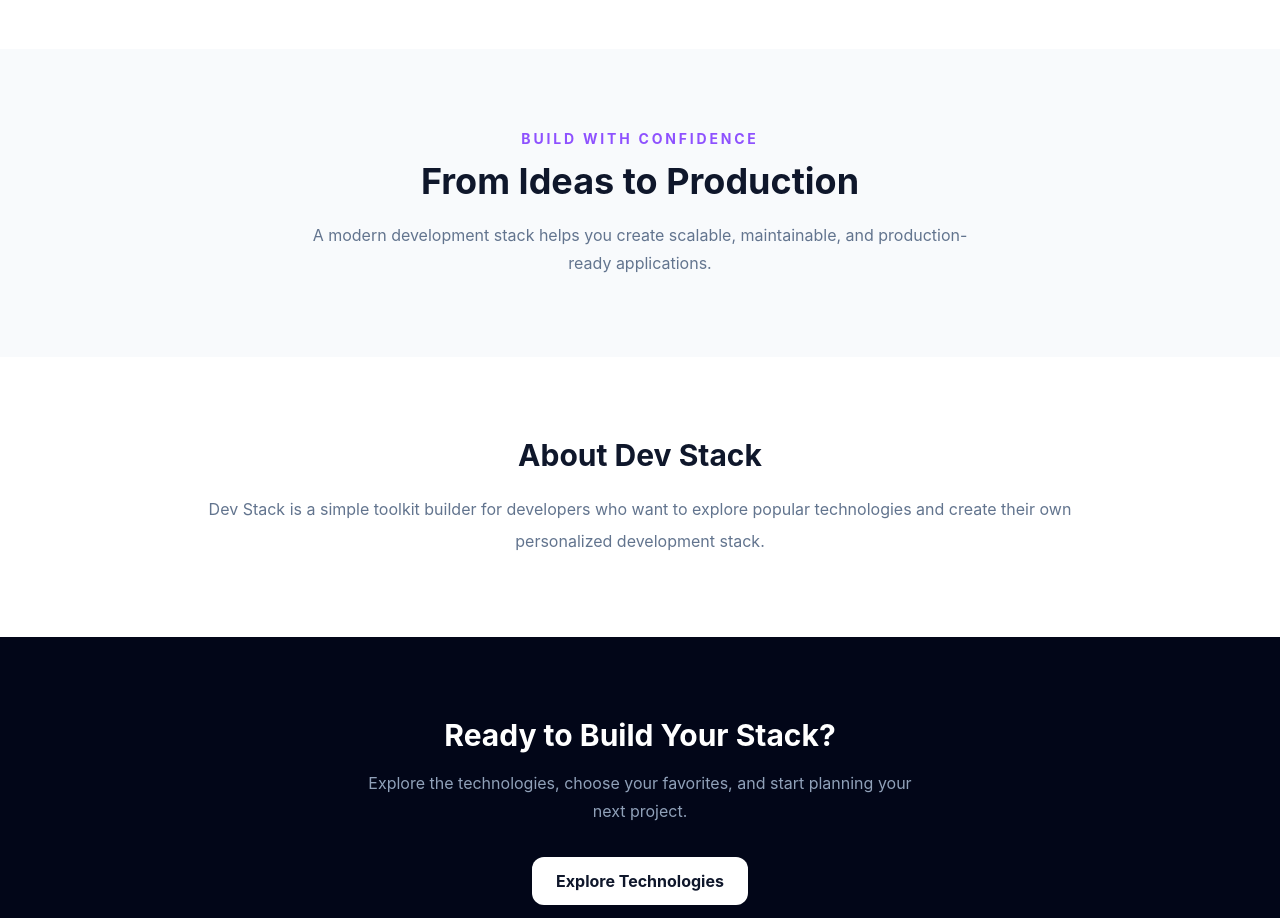
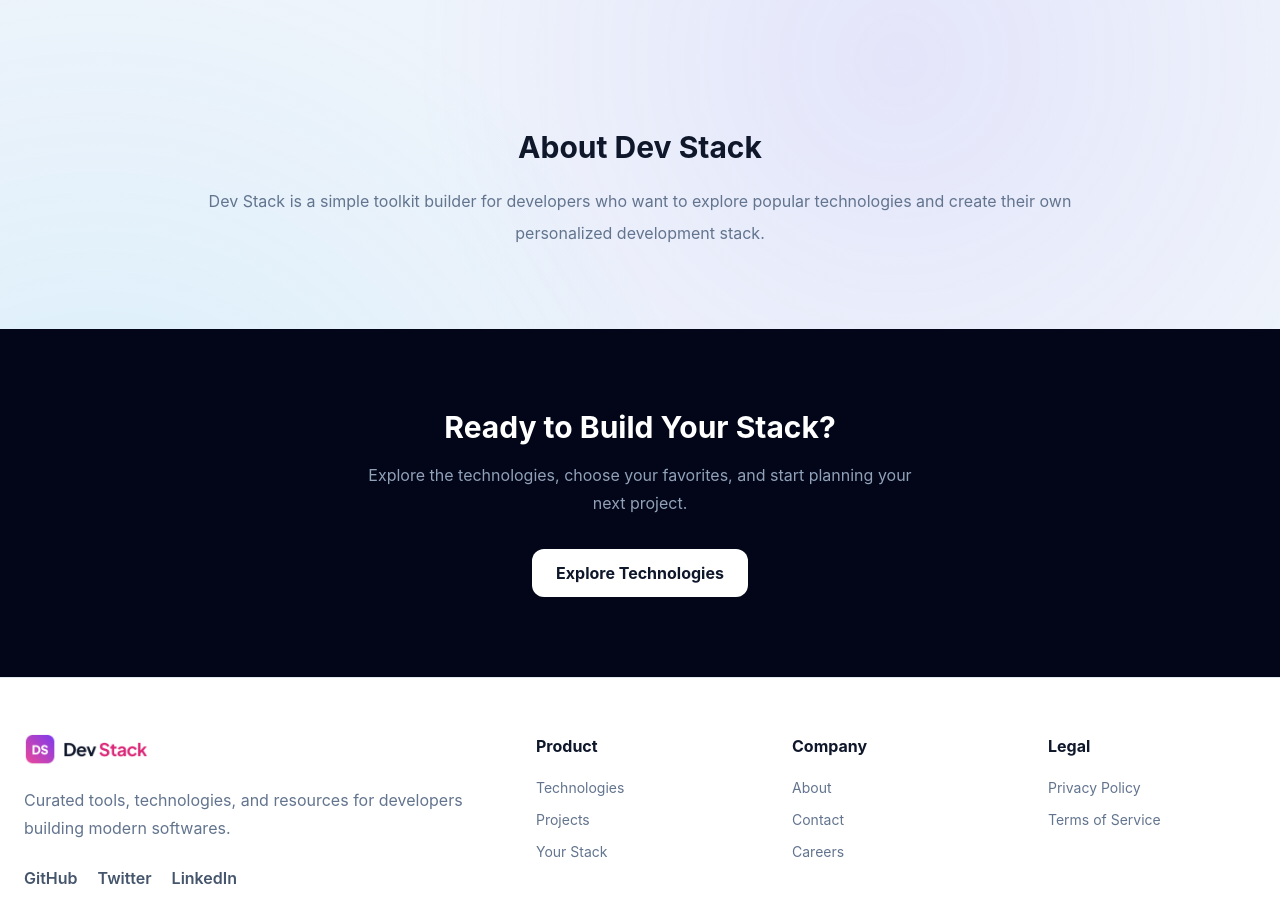
Before and after one commit to tasdid2222019/dev-stack, a React (Vite) app: page / in a window 1280 px wide. Shown: the part 2540-3458 px from the top of the page. Built offline with nearby package versions, Linux system fonts and the light colour scheme.

Commit message:
Applied techy background theme, glass effects, and footer/navbar polish; removed projects section

```diff
--- a/index.html
+++ b/index.html
@@ -2,9 +2,8 @@
 <html lang="en">
   <head>
     <meta charset="UTF-8" />
-    <link rel="icon" type="image/svg+xml" href="/favicon.svg" />
-    <meta name="viewport" content="width=device-width, initial-scale=1.0" />
-    <title>devstack</title>
+       <meta name="viewport" content="width=device-width, initial-scale=1.0" />
+    <title>Dev Stack | Build Your Developer Toolkit</title>
   </head>
   <body>
     <div id="root"></div>
--- a/src/App.tsx
+++ b/src/App.tsx
@@ -68,7 +68,7 @@ function App() {
   };
 
   return (
-    <div className="min-h-screen bg-white text-slate-900">
+    <div className="min-h-screen bg-transparent text-slate-900">
       <Navbar />
 
       <main>
@@ -115,7 +115,7 @@ function App() {
                   ))}
                 </div>
 
-                <aside className="h-fit rounded-3xl border border-slate-200 bg-slate-50 p-6 lg:sticky lg:top-24">
+                <aside className="h-fit rounded-3xl border border-white/50 bg-white/50 p-6 shadow-[0_8px_30px_-10px_rgba(59,130,246,0.2)] backdrop-blur-lg lg:sticky lg:top-24">
                   <div className="mb-6 flex items-center justify-between">
                     <div>
                       <h3 className="text-xl font-bold text-slate-900">
@@ -190,25 +190,6 @@ function App() {
           </div>
         </section>
 
-        <section
-          id="projects"
-          className="bg-slate-50 px-6 py-20"
-        >
-          <div className="mx-auto max-w-5xl text-center">
-            <p className="mb-3 text-sm font-bold uppercase tracking-[0.2em] text-violet-500">
-              Build With Confidence
-            </p>
-
-            <h2 className="text-3xl font-bold text-slate-900 sm:text-4xl">
-              From Ideas to Production
-            </h2>
-
-            <p className="mx-auto mt-5 max-w-2xl leading-7 text-slate-500">
-              A modern development stack helps you create scalable,
-              maintainable, and production-ready applications.
-            </p>
-          </div>
-        </section>
 
         <section id="about" className="px-6 py-20">
           <div className="mx-auto max-w-4xl text-center">
--- a/src/components/Footer.tsx
+++ b/src/components/Footer.tsx
@@ -3,7 +3,7 @@ import logo from "../assets/logo-text.png";
 function Footer() {
   return (
     <footer className="border-t border-slate-200 bg-white">
-      <div className="mx-auto grid max-w-7xl gap-12 px-6 py-14 md:grid-cols-2 lg:grid-cols-4">
+      <div className="mx-auto grid max-w-7xl gap-12 px-6 py-14 md:grid-cols-2 lg:grid-cols-5">
         <div className="lg:col-span-2">
           <img src={logo} alt="Dev Stack" className="h-8 w-auto" />
 
@@ -71,8 +71,22 @@ function Footer() {
               Contact
             </a>
 
-            <a href="#home" className="hover:text-pink-500">
+                        <a href="#home" className="hover:text-pink-500">
               Careers
+            </a>
+          </div>
+        </div>
+
+        <div>
+          <h3 className="font-bold text-slate-900">Legal</h3>
+
+          <div className="mt-5 flex flex-col gap-3 text-sm text-slate-500">
+            <a href="#privacy" className="hover:text-pink-500">
+              Privacy Policy
+            </a>
+
+            <a href="#terms" className="hover:text-pink-500">
+              Terms of Service
             </a>
           </div>
         </div>
--- a/src/components/Navbar.tsx
+++ b/src/components/Navbar.tsx
@@ -10,7 +10,7 @@ function Navbar() {
   };
 
   return (
-    <nav className="sticky top-0 z-50 border-b border-slate-100 bg-white/95 backdrop-blur">
+    <nav className="sticky top-0 z-50 border-b border-white/40 bg-white/75 backdrop-blur-md">
       <div className="mx-auto flex h-20 max-w-7xl items-center justify-between px-6">
         {/* Mobile menu button */}
         <button
@@ -27,7 +27,7 @@ function Navbar() {
           onClick={closeMenu}
           className="absolute left-1/2 -translate-x-1/2 md:static md:translate-x-0"
         >
-          <img src={logo} alt="Dev Stack" className="h-8 w-auto" />
+        <img src={logo} alt="Dev Stack" className="h-6 w-auto md:h-8" />
         </a>
 
         {/* Desktop navigation */}
@@ -47,7 +47,7 @@ function Navbar() {
           </a>
 
           <a
-            href="#projects"
+
             className="text-sm font-semibold text-slate-700 transition hover:text-pink-500"
           >
             Projects
@@ -69,17 +69,17 @@ function Navbar() {
         </div>
 
         {/* Authentication */}
-        <div className="flex items-center gap-2 sm:gap-3">
+        <div className="flex items-center gap-1 sm:gap-3">
           <a
             href="#signin"
-            className="hidden text-sm font-semibold text-slate-700 sm:block"
+            className="hidden min-[420px]:block text-xs font-semibold text-slate-700 sm:text-sm"
           >
             Sign In
           </a>
 
           <a
             href="#signup"
-            className="rounded-lg bg-slate-950 px-4 py-2 text-sm font-bold text-white transition hover:bg-slate-800"
+            className="rounded-lg bg-slate-950 px-3 py-1.5 text-xs font-bold text-white transition hover:bg-slate-800 sm:px-4 sm:py-2 sm:text-sm"
           >
             Sign Up
           </a>
--- a/src/components/TechnologyCard.tsx
+++ b/src/components/TechnologyCard.tsx
@@ -12,7 +12,7 @@ function TechnologyCard({
   onAdd,
 }: TechnologyCardProps) {
   return (
-    <article className="flex h-full flex-col rounded-3xl border border-slate-200 bg-white p-6 shadow-sm transition duration-300 hover:-translate-y-1 hover:shadow-xl">
+    <article className="flex h-full flex-col rounded-3xl border border-white/50 bg-white/55 p-6 shadow-[0_8px_30px_-10px_rgba(59,130,246,0.25)] backdrop-blur-lg transition duration-300 hover:-translate-y-1 hover:shadow-[0_15px_40px_-10px_rgba(139,92,246,0.35)]">
       <div className="mb-5 flex items-start justify-between gap-4">
         <div className="flex h-14 w-14 items-center justify-center rounded-2xl bg-slate-50 p-3">
           <img
--- a/src/index.css
+++ b/src/index.css
@@ -23,6 +23,13 @@ body {
     BlinkMacSystemFont,
     "Segoe UI",
     sans-serif;
+  background-color: #eef4fb;
+  background-image:
+    radial-gradient(circle at 1px 1px, rgba(30, 64, 175, 0.16) 1.5px, transparent 0),
+    radial-gradient(circle at 900px 200px, rgba(139, 92, 246, 0.10) 0%, transparent 45%),
+    radial-gradient(circle at 100px 700px, rgba(56, 189, 248, 0.12) 0%, transparent 45%);
+  background-size: 26px 26px, 100% 100%, 100% 100%;
+  background-attachment: fixed;
 }
 
 button,
```
